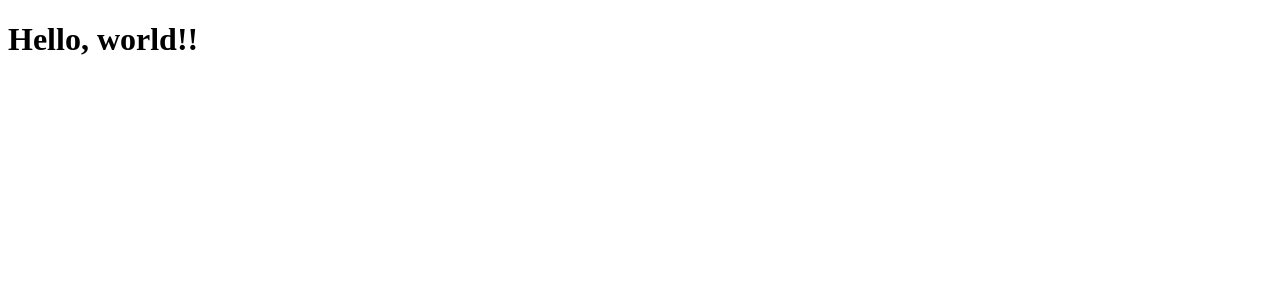
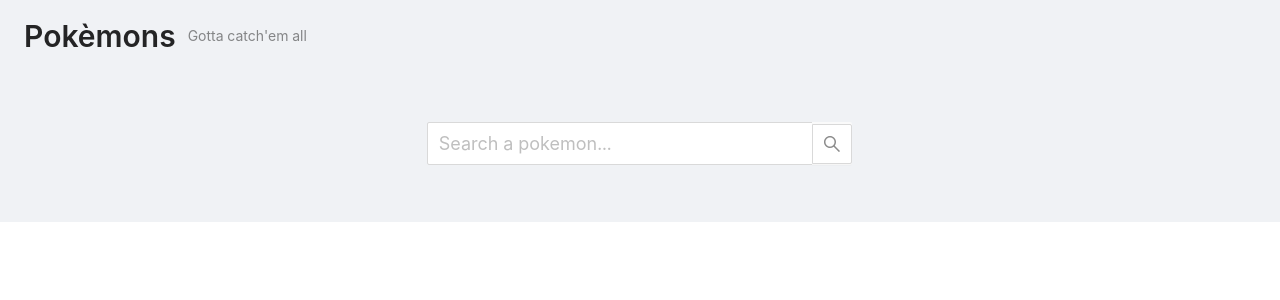
Before and after one commit to mrcesc0/frontend-assignment, a React app in the folder packages/client/: page / in a window 1280 px wide. Shown: the top 300 px of the page. Built offline with nearby package versions, Linux system fonts and the light colour scheme.

Commit message:
feat(app): add webpack style loaders | add page layout | add static search input

```diff
--- a/packages/client/package.json
+++ b/packages/client/package.json
@@ -18,7 +18,9 @@
     "@types/react": "^16.9.49",
     "@types/react-dom": "^16.9.8",
     "@types/webpack": "^4.41.22",
+    "css-loader": "^4.3.0",
     "html-webpack-plugin": "^4.4.1",
+    "style-loader": "^1.2.1",
     "ts-loader": "^8.0.3",
     "webpack": "^4.44.2",
     "webpack-cli": "^3.3.12",
--- /dev/null
+++ b/packages/client/src/App.css
@@ -0,0 +1,27 @@
+@import "~antd/dist/antd.css";
+
+.header .ant-page-header-heading-title {
+  font-size: 30px;
+}
+
+.content {
+  padding-top: 50px;
+  padding-bottom: 50px;
+}
+
+.input-search-pokemons {
+  height: 50px;
+}
+
+.input-search-pokemons.ant-input-search {
+  border-radius: 10px;
+}
+
+.input-search-pokemons .ant-input {
+  font-size: 18px;
+  border-radius: 10px;
+}
+
+.input-search-pokemons .ant-input-search-icon:before {
+  display: none;
+}
--- a/packages/client/src/App.tsx
+++ b/packages/client/src/App.tsx
@@ -1,5 +1,35 @@
 import React from "react";
+import { Layout, PageHeader, Input, Row, Col } from "antd";
 
-export default function App() {
-  return <h1>Hello, world!!</h1>;
-}
+import "./App.css";
+
+const { Content } = Layout;
+
+const App = () => (
+  <Layout>
+    <PageHeader
+      className="header"
+      title="Pokèmons"
+      subTitle="Gotta catch'em all"
+    />
+    <Content className="content">
+      <Row>
+        <Col span={8} offset={8}>
+          <Input.Group size="large">
+            <Input.Search
+              className="input-search-pokemons"
+              placeholder="Search a pokemon..."
+              defaultValue=""
+              size="large"
+              allowClear={true}
+              minLength={3}
+              loading={false}
+            />
+          </Input.Group>
+        </Col>
+      </Row>
+    </Content>
+  </Layout>
+);
+
+export default App;
--- a/packages/client/webpack.config.js
+++ b/packages/client/webpack.config.js
@@ -15,6 +15,10 @@
         use: "ts-loader",
         exclude: /node_modules/,
       },
+      {
+        test: /\.css$/i,
+        use: ["style-loader", "css-loader"],
+      },
     ],
   },
   resolve: {
```
Also changed, not shown: 1 other file (tests, documents, lock files or other folders).
